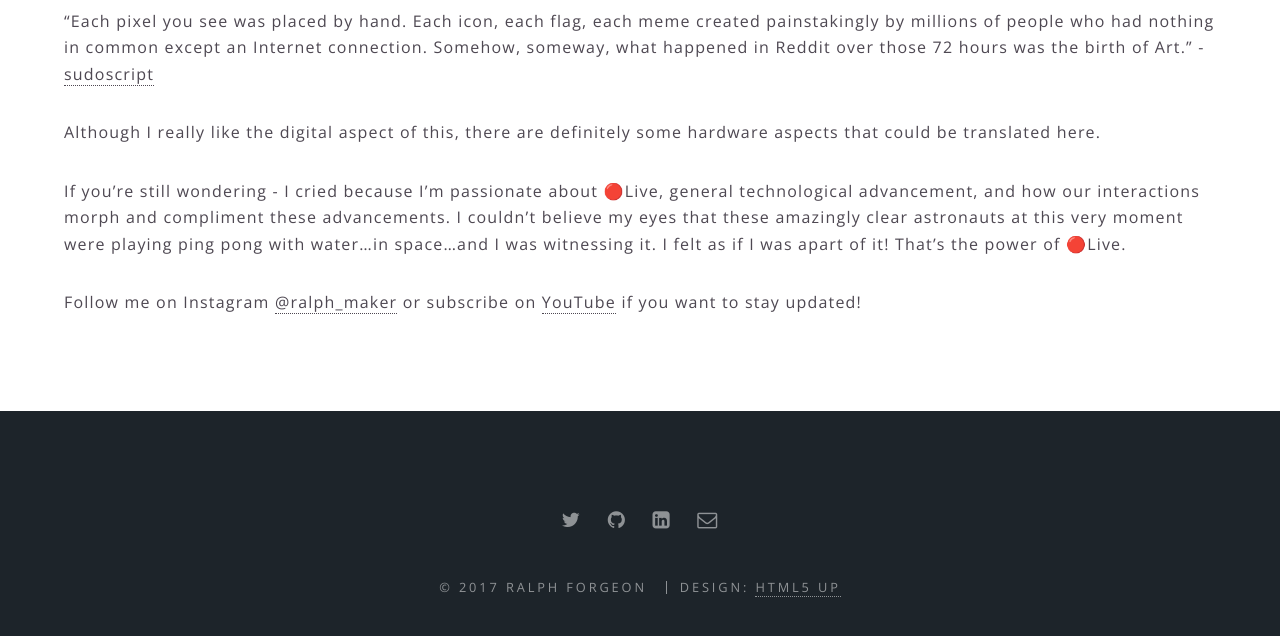
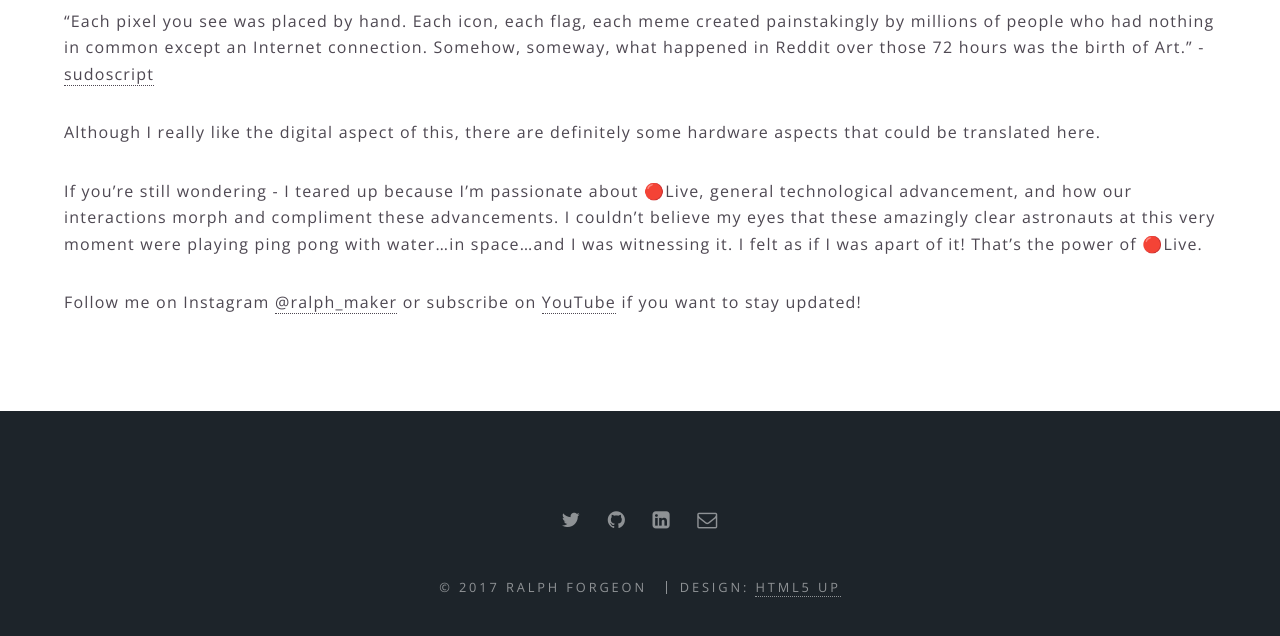
Before and after one commit to rforgeon/portfolio-kami, a Jekyll site: the page built from _posts/2017-5-5-live.md, in a window 1280 px wide and 900 px high, scrolled down 6525 px, cut to the strip 210-846 px from the top of the window. Built offline with Jekyll 4.4.1, drawn with Linux system fonts in a browser that asks for light colours; comment, search, counter and statistics services are not loaded; some of the changed text lies outside the part shown.

Commit message:
update iss live post

```diff
--- a/_posts/2017-5-5-live.md
+++ b/_posts/2017-5-5-live.md
@@ -1,6 +1,6 @@
 ---
 layout: page
-title: 'Why I Cried Watching the ISS Live Interview'
+title: 'Why I 😢 Watching the ISS Live Interview'
 feature-img: "https://lh3.googleusercontent.com/WLb2ryZklcYN9lCWSSyhgIJwkEXTDp-IxD2zRLaR57iOdJZfx-Lsv-P4zsTPwluk9g=w300"
 
 ---
@@ -78,6 +78,6 @@
 
 Although I really like the digital aspect of this, there are definitely some hardware aspects that could be translated here.
 
-If you’re still wondering - I cried because I’m passionate about 🔴Live, general technological advancement, and how our interactions morph and compliment these advancements. I couldn’t believe my eyes that these amazingly clear astronauts at this very moment were playing ping pong with water...in space...and I was witnessing it. I felt as if I was apart of it! That’s the power of 🔴Live.
+If you’re still wondering - I teared up because I’m passionate about 🔴Live, general technological advancement, and how our interactions morph and compliment these advancements. I couldn’t believe my eyes that these amazingly clear astronauts at this very moment were playing ping pong with water...in space...and I was witnessing it. I felt as if I was apart of it! That’s the power of 🔴Live.
 
 Follow me on Instagram [@ralph_maker](https://www.instagram.com/ralph_maker/?hl=en) or subscribe on [YouTube](https://www.youtube.com/channel/UCYfQYME-fbWZDtHOf2mwt2g) if you want to stay updated!
```
Also changed, not shown: 3 other files.
